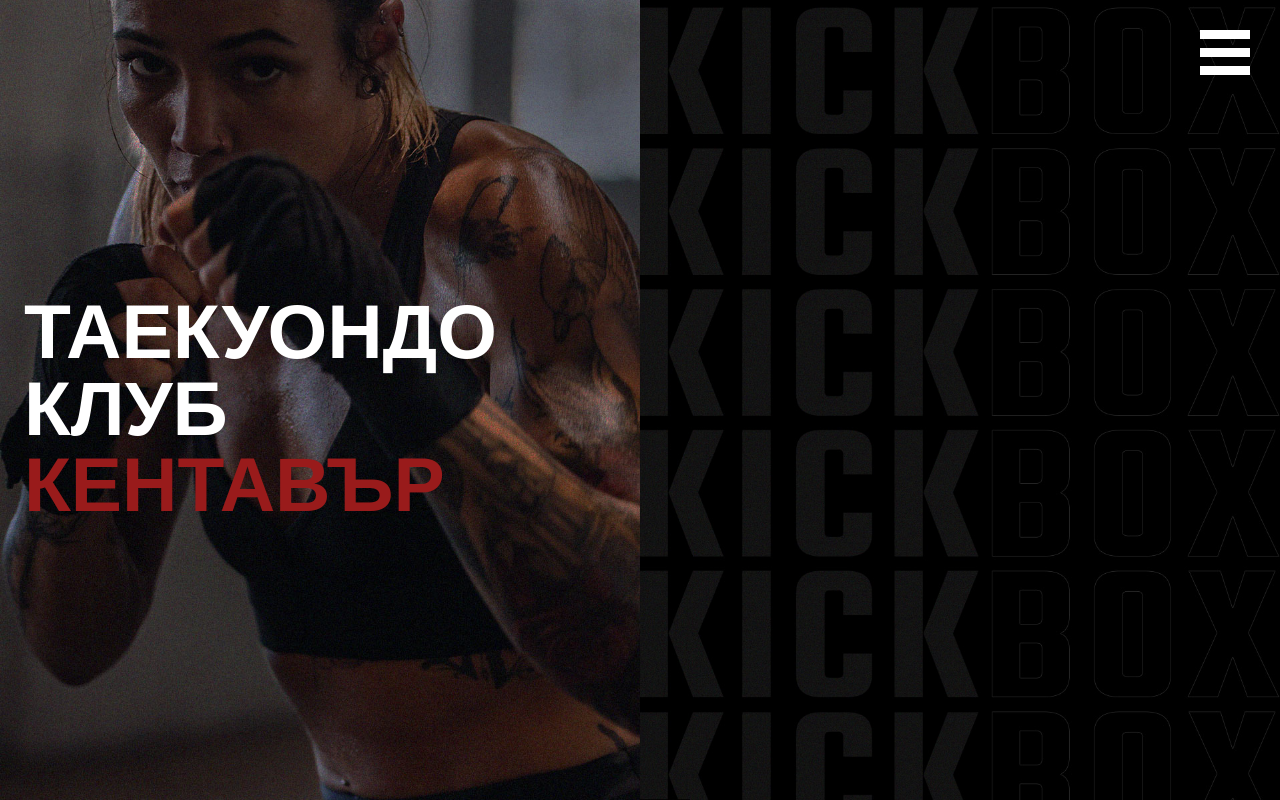
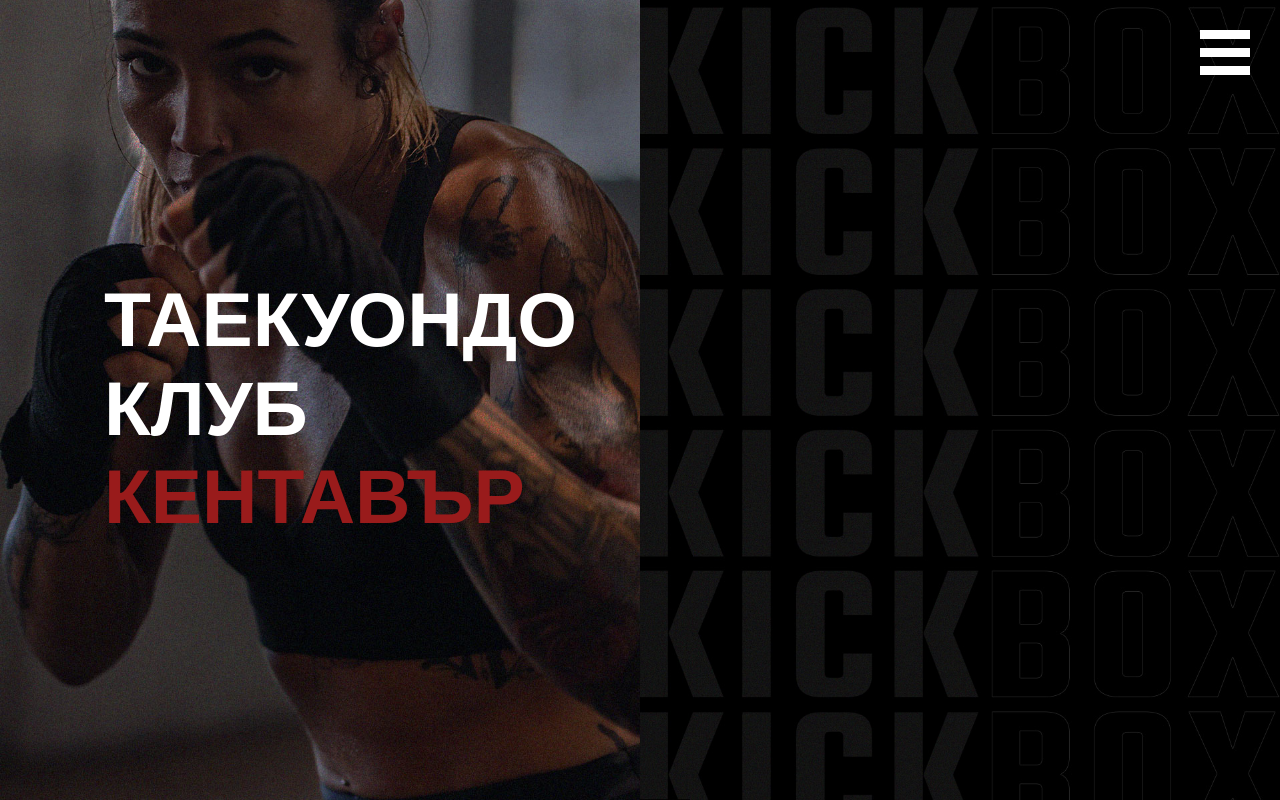
Before and after one commit to HristoBogdanov/kentavar, a Next.js app: page / in a window 1280 px wide. Shown: the top 800 px of the page. Built offline with nearby package versions, Linux system fonts and the light colour scheme.

Commit message:
fix hero spacing

```diff
--- a/components/hero.tsx
+++ b/components/hero.tsx
@@ -5,7 +5,7 @@ export default function Hero() {
         style={{ backgroundImage: `url('hero1.jpg')` }}
         className="z-0 h-[70vh] lg:h-[100vh] w-full bg-cover bg-center flex justify-center items-center"
       >
-        <div className="flex flex-col w-full p-6 text-white uppercase text-[13vw] leading-[13vw] lg:text-[6vw] lg:leading-[6vw] font-black">
+        <div className="flex flex-col w-full p-6 text-white uppercase text-[13vw] leading-[13vw] lg:text-[6vw] md:ml-20 gap-3 lg:leading-[6vw] font-black">
           <h1>Таекуондо</h1>
           <h1>клуб</h1>
           <h1 className="text-red-800">Кентавър</h1>
```
